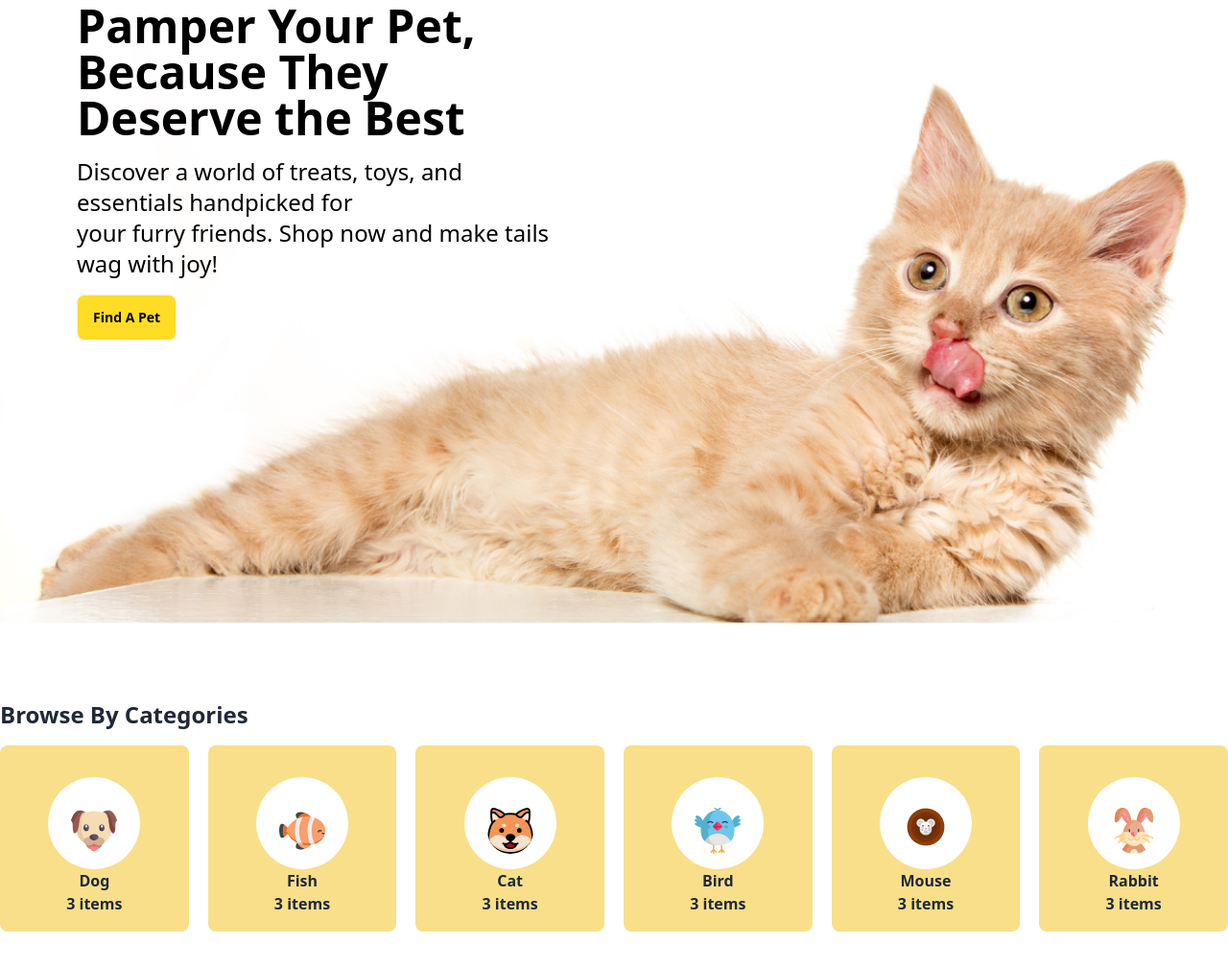
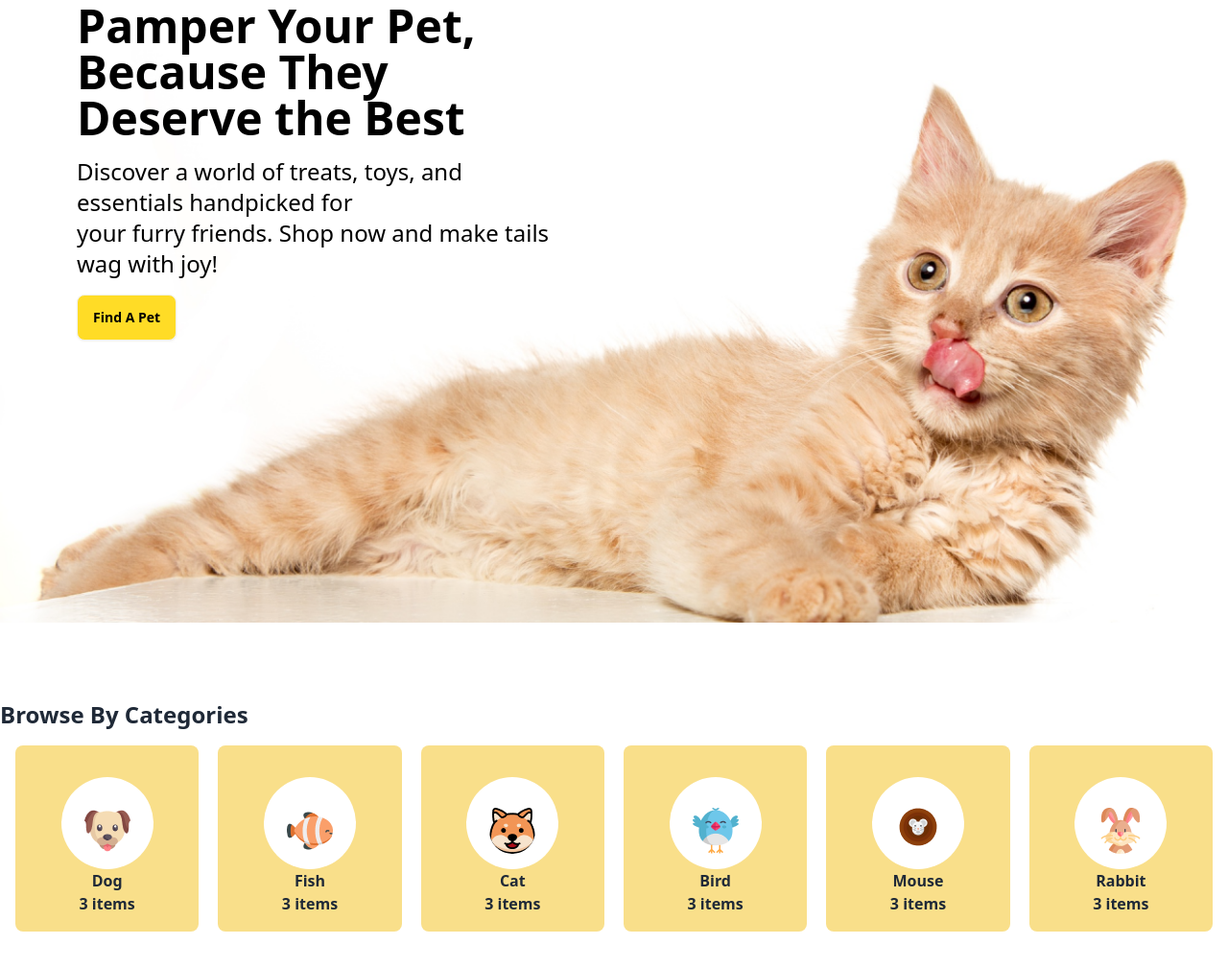
Before and after one commit to sajib42/Assignment-03, a plain HTML site: page index.html in a window 1280 px wide. Shown: the part 161-1170 px from the top of the page at 96% size. Drawn offline with nearby package versions, Linux system fonts and the light colour scheme.

Commit message:
resposive bug fix

```diff
--- a/index.html
+++ b/index.html
@@ -4,6 +4,13 @@
   <meta charset="UTF-8">
   <meta name="viewport" content="width=device-width, initial-scale=1.0">
   <title>Document</title>
+  <style>
+    html, body {
+      overflow-x: hidden;
+      max-width: 100%;
+    }
+  </style>
+
   <!-- DaisyUI -->
   <link href="https://cdn.jsdelivr.net/npm/daisyui@4.12.23/dist/full.min.css" rel="stylesheet" type="text/css" />
   <script src="https://cdn.tailwindcss.com"></script>
@@ -21,7 +28,7 @@
   </script>
 </head>
 
-<body>
+<body class="overflow-x-hidden">
   <header>
     <div class="navbar bg-[#FFF9F4]">
       <div class="navbar-start">
@@ -108,7 +115,8 @@
 
       <h3 class="font-bold text-2xl mb-4">Browse By Categories</h3>
       <!-- Grid  -->
-      <div class="grid grid-cols-2 sm:grid-cols-3 md:grid-cols-3 lg:grid-cols-6 gap-5 w-full">
+      <div class="grid grid-cols-2 md:grid-cols-3 lg:grid-cols-6 gap-5 w-full px-4">
+
 
 
         <!-- Category Item -->
```
